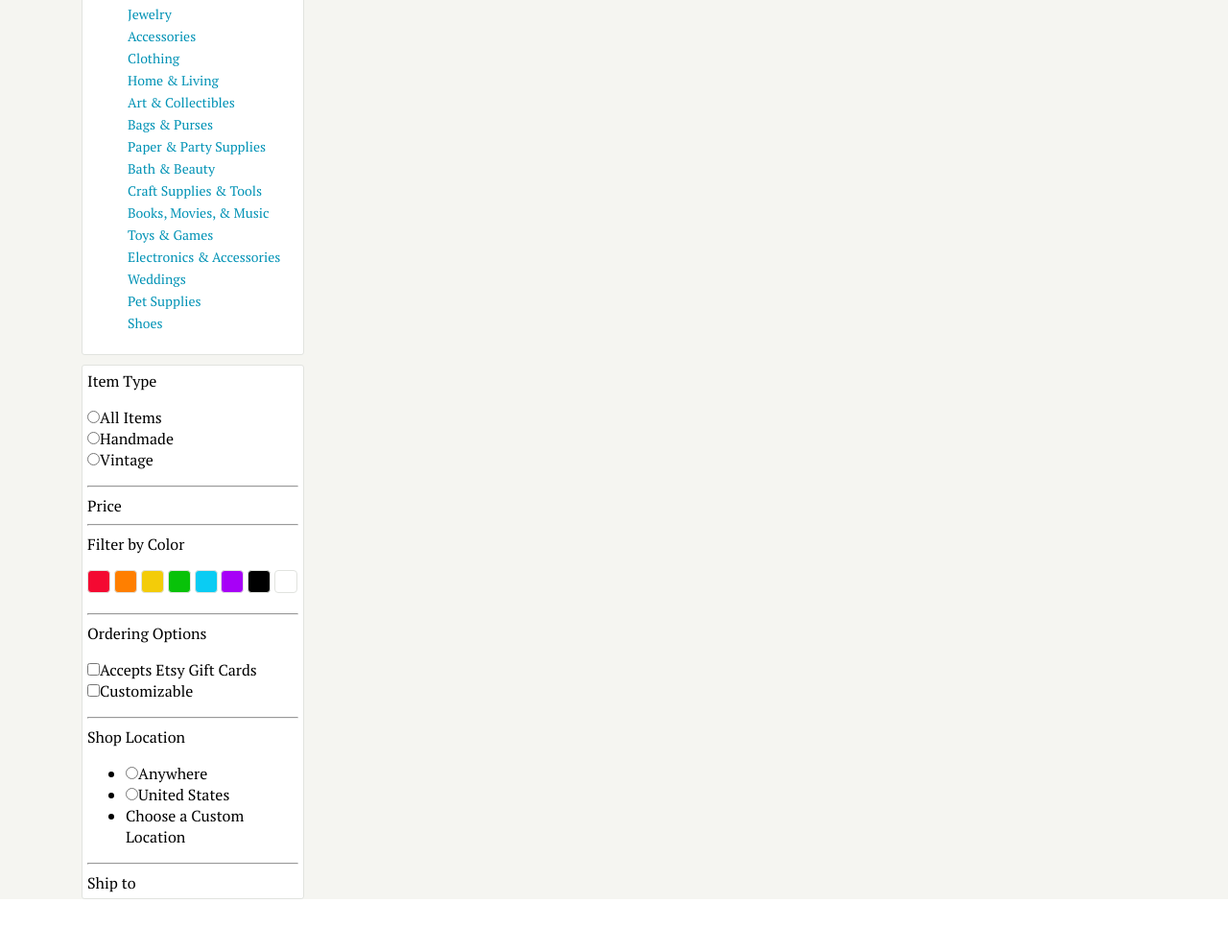
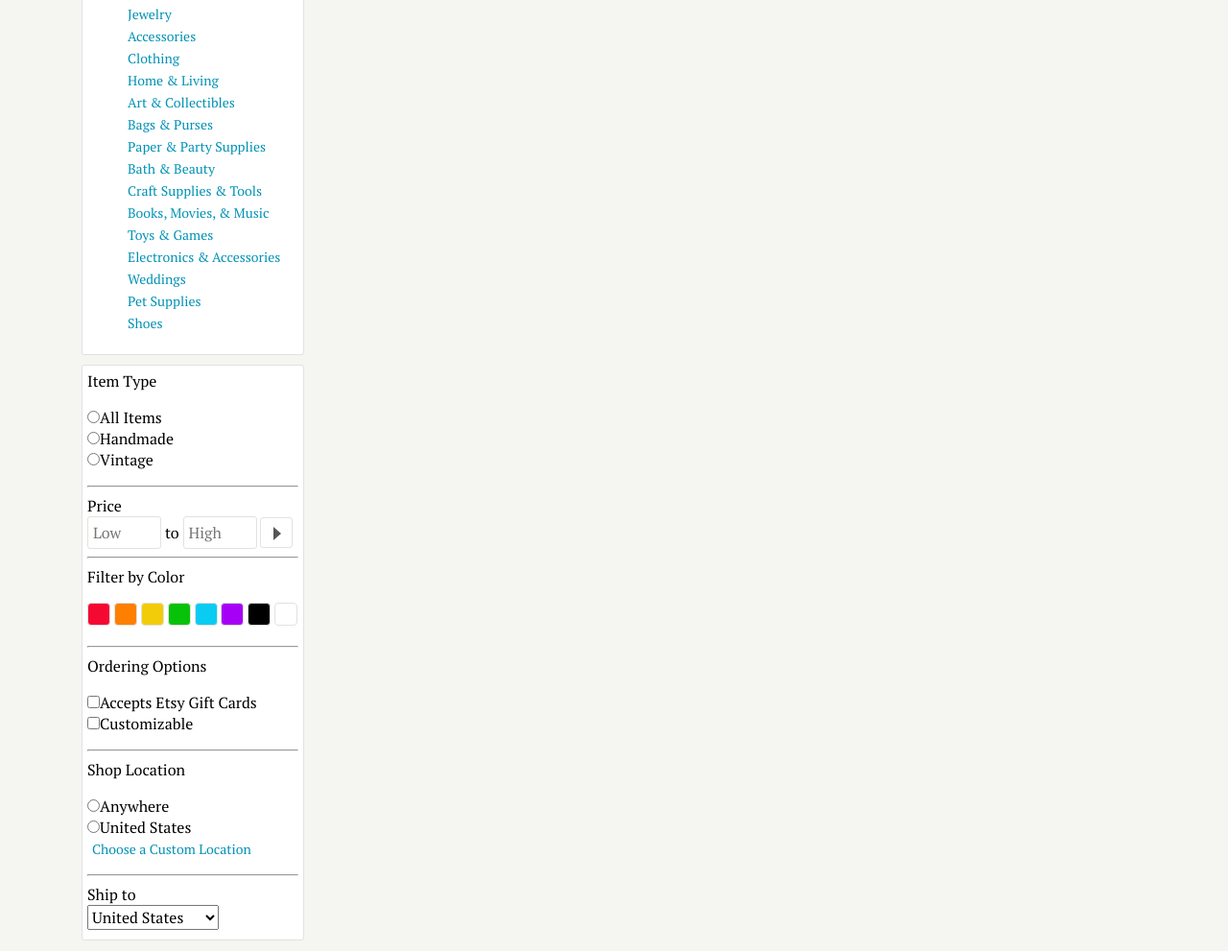
Before and after one commit to corifowler/etsy-search, a website: page index.html in a window 1280 px wide. Shown: the part 255-1246 px from the top of the page at 96% size. Before the commit the page ends 1202 px from the top, so only its background shows below. Drawn offline with Linux system fonts and the light colour scheme.

Commit message:
Basic html/css completed - still need to complete bottom section, and positioning of sidebar

```diff
--- a/index.html
+++ b/index.html
@@ -77,6 +77,9 @@
       <hr>
       <section class="price">
         Price
+        <br>
+        <input type="text" placeholder="Low"> <span>to</span> <input type="text" placeholder="High">
+        <button></button>
       </section>
       <hr>
       <section class="color-filter">
@@ -106,12 +109,19 @@
         <ul>
           <li><input type="radio" value="anywhere">Anywhere</li>
           <li><input type="radio" value="United States">United States</li>
-          <li>Choose a Custom Location</li>
+          <li><span>Choose a Custom Location</span></li>
         </ul>
       </section>
       <hr>
       <section class="ship-to">
         Ship to
+        <br>
+        <select>
+          <option>United States</option>
+          <option>Canada</option>
+          <option>Mexico</option>
+          <option>Other Countries</option>
+        </select>
       </section>
     </div>
 
--- a/scss/main.scss
+++ b/scss/main.scss
@@ -5,6 +5,7 @@
 .container {
   font-family: 'PT Serif', serif;
   background-color: $grayBackground;
+  border-bottom: 1px solid $grayBackground;
   // margin: 0 auto;
   // width: 1000px;
 }
@@ -151,6 +152,36 @@
     list-style: none;
   }
 
+  .price input {
+    width: 65px;
+    border: 1px solid $borderColor;
+    border-radius: 3px;
+    padding: 5px;
+  }
+
+  .price button::before {
+    content:'';
+    position: absolute;
+    width: 0;
+    height: 0;
+    border-style: solid;
+    border-width: 7.5px 0 7.5px 8px;
+    border-color: transparent transparent transparent #555555;
+    top: 9px;
+    left: 13px;
+
+  }
+
+  .price button {
+    background-color: white;
+    border: 1px solid $borderColor;
+    border-radius: 3px;
+    height: 32px;
+    width: 34px;
+    padding: 9px;
+    position: relative;
+  }
+
 
   .color-filter ul {
     padding-left: 0;
@@ -206,4 +237,22 @@
 
   }
 
+  .location ul {
+    padding-left: 0;
+
+    li {
+      list-style: none;
+    }
+
+    li span {
+      color: $blueText;
+      padding: 5px;
+      font-size: 14px;
+    }
+  }
+
+  .ship-to select {
+    margin-bottom: 5px;
+  }
+
 }
```
Also changed, not shown: css/main.css.
